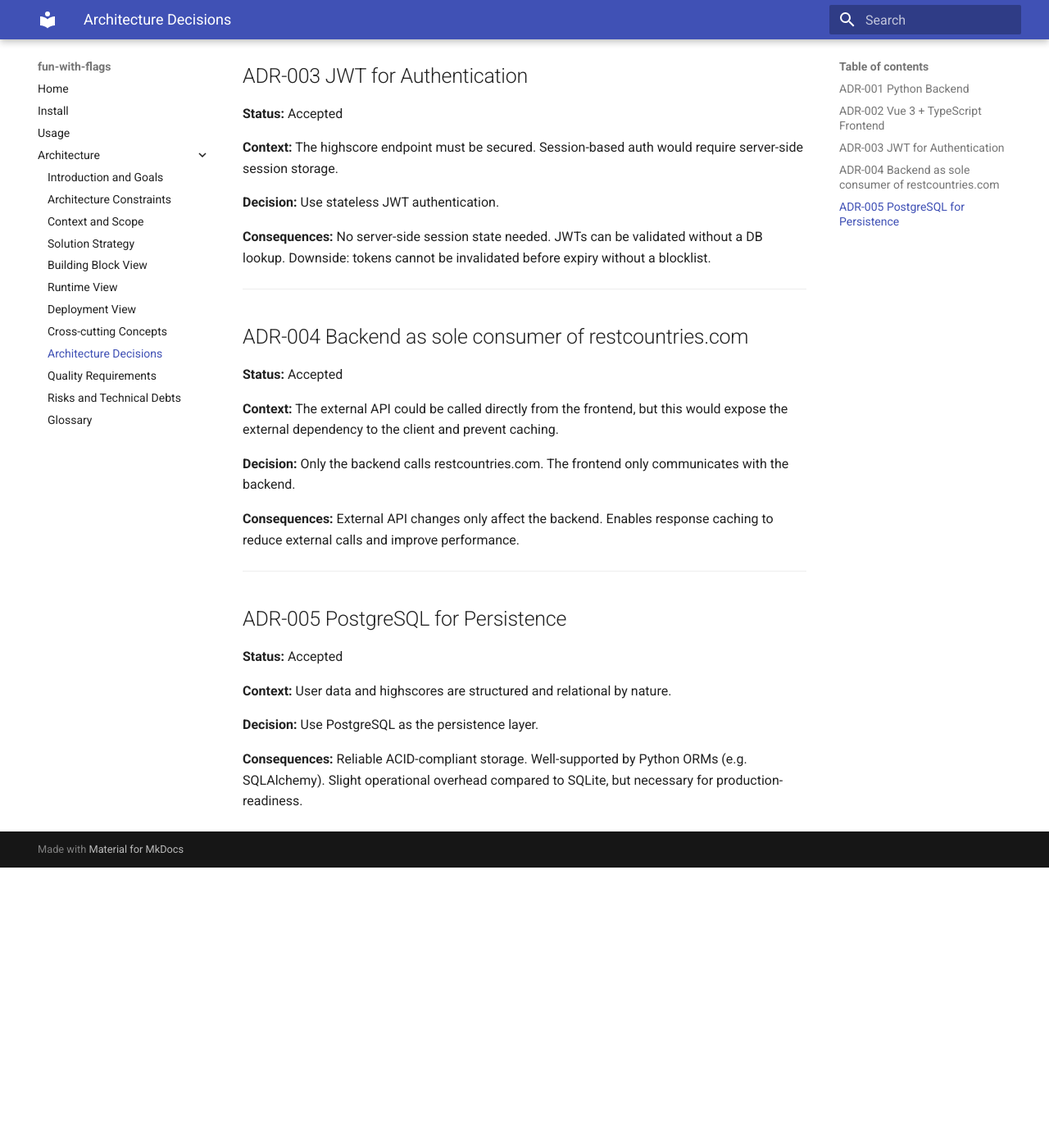
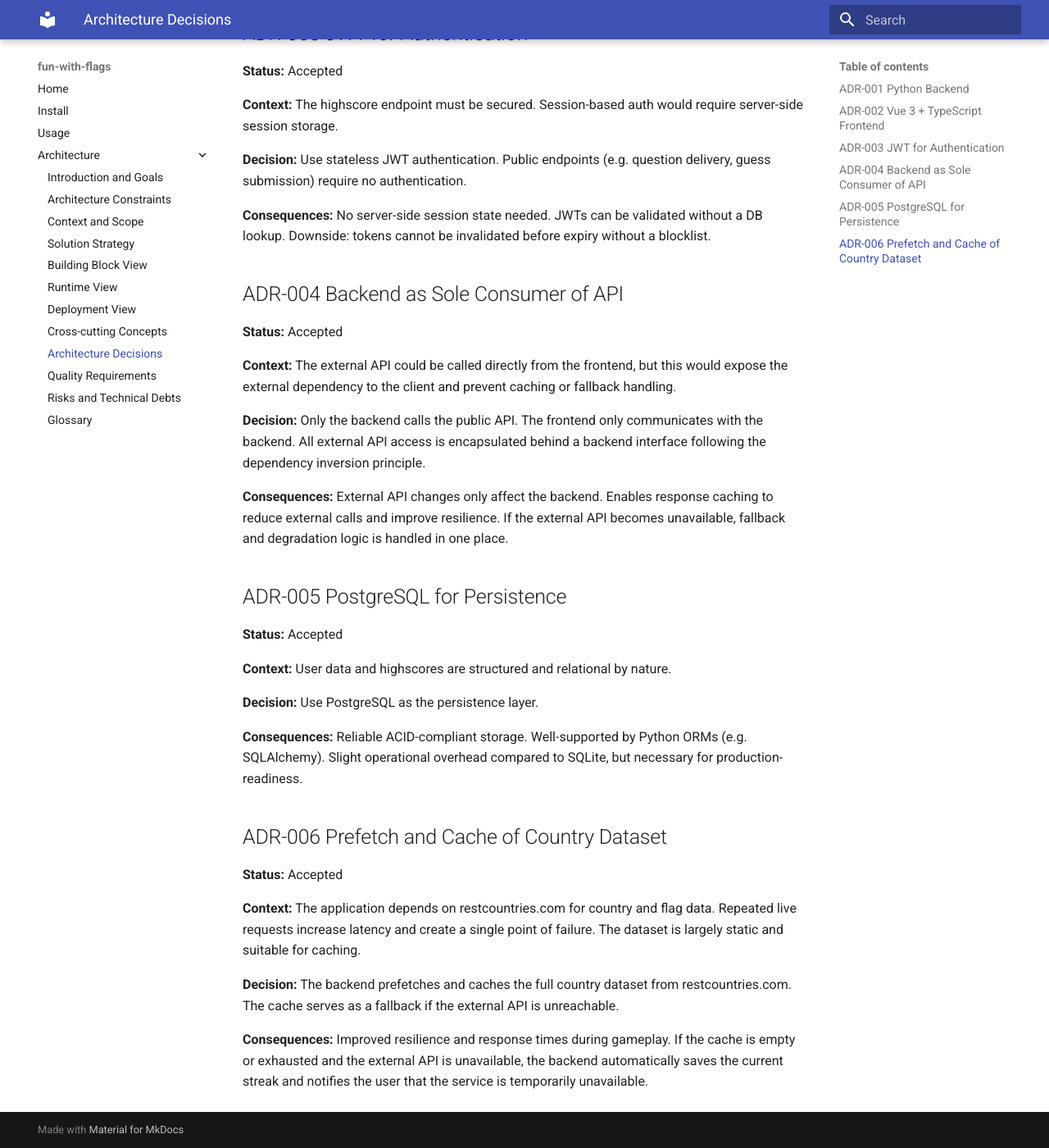
Before and after one commit to r0135tE1/sqs, an MkDocs documentation site: the page built from docs/architecture/09_architecture_decisions.md, in a window 1280 px wide and 1400 px high, scrolled down 691 px. Shown: the whole window at 82% size. Built offline with MkDocs 1.6.1 and Material for MkDocs 9.7.7, drawn with Linux system fonts in a browser that asks for light colours; before the commit the page ends 1749 px from its top, so only the background shows below that.

Commit message:
reworked chapter 9

```diff
--- a/docs/architecture/09_architecture_decisions.md
+++ b/docs/architecture/09_architecture_decisions.md
@@ -10,8 +10,6 @@
 
 **Consequences:** FastAPI provides automatic OpenAPI documentation, async support, and built-in request validation via Pydantic — reducing boilerplate and making the API self-documenting.
 
----
-
 ## ADR-002 Vue 3 + TypeScript Frontend
 
 **Status:** Accepted
@@ -22,31 +20,27 @@
 
 **Consequences:** Type safety reduces runtime errors. Vue 3's Composition API is well-suited for reactive quiz state management.
 
----
-
 ## ADR-003 JWT for Authentication
 
 **Status:** Accepted
 
 **Context:** The highscore endpoint must be secured. Session-based auth would require server-side session storage.
 
-**Decision:** Use stateless JWT authentication.
+**Decision:** Use stateless JWT authentication. Public endpoints (e.g. question delivery, guess submission) require no authentication.
 
 **Consequences:** No server-side session state needed. JWTs can be validated without a DB lookup. Downside: tokens cannot be invalidated before expiry without a blocklist.
 
----
 
-## ADR-004 Backend as sole consumer of restcountries.com
+## ADR-004 Backend as Sole Consumer of API
 
 **Status:** Accepted
 
-**Context:** The external API could be called directly from the frontend, but this would expose the external dependency to the client and prevent caching.
+**Context:** The external API could be called directly from the frontend, but this would expose the external dependency to the client and prevent caching or fallback handling.
 
-**Decision:** Only the backend calls restcountries.com. The frontend only communicates with the backend.
+**Decision:** Only the backend calls the public API. The frontend only communicates with the backend. All external API access is encapsulated behind a backend interface following the dependency inversion principle.
 
-**Consequences:** External API changes only affect the backend. Enables response caching to reduce external calls and improve performance.
+**Consequences:** External API changes only affect the backend. Enables response caching to reduce external calls and improve resilience. If the external API becomes unavailable, fallback and degradation logic is handled in one place.
 
----
 
 ## ADR-005 PostgreSQL for Persistence
 
@@ -57,3 +51,13 @@
 **Decision:** Use PostgreSQL as the persistence layer.
 
 **Consequences:** Reliable ACID-compliant storage. Well-supported by Python ORMs (e.g. SQLAlchemy). Slight operational overhead compared to SQLite, but necessary for production-readiness.
+
+## ADR-006 Prefetch and Cache of Country Dataset
+
+**Status:** Accepted
+
+**Context:** The application depends on restcountries.com for country and flag data. Repeated live requests increase latency and create a single point of failure. The dataset is largely static and suitable for caching.
+
+**Decision:** The backend prefetches and caches the full country dataset from restcountries.com. The cache serves as a fallback if the external API is unreachable.
+
+**Consequences:** Improved resilience and response times during gameplay. If the cache is empty or exhausted and the external API is unavailable, the backend automatically saves the current streak and notifies the user that the service is temporarily unavailable.
```
